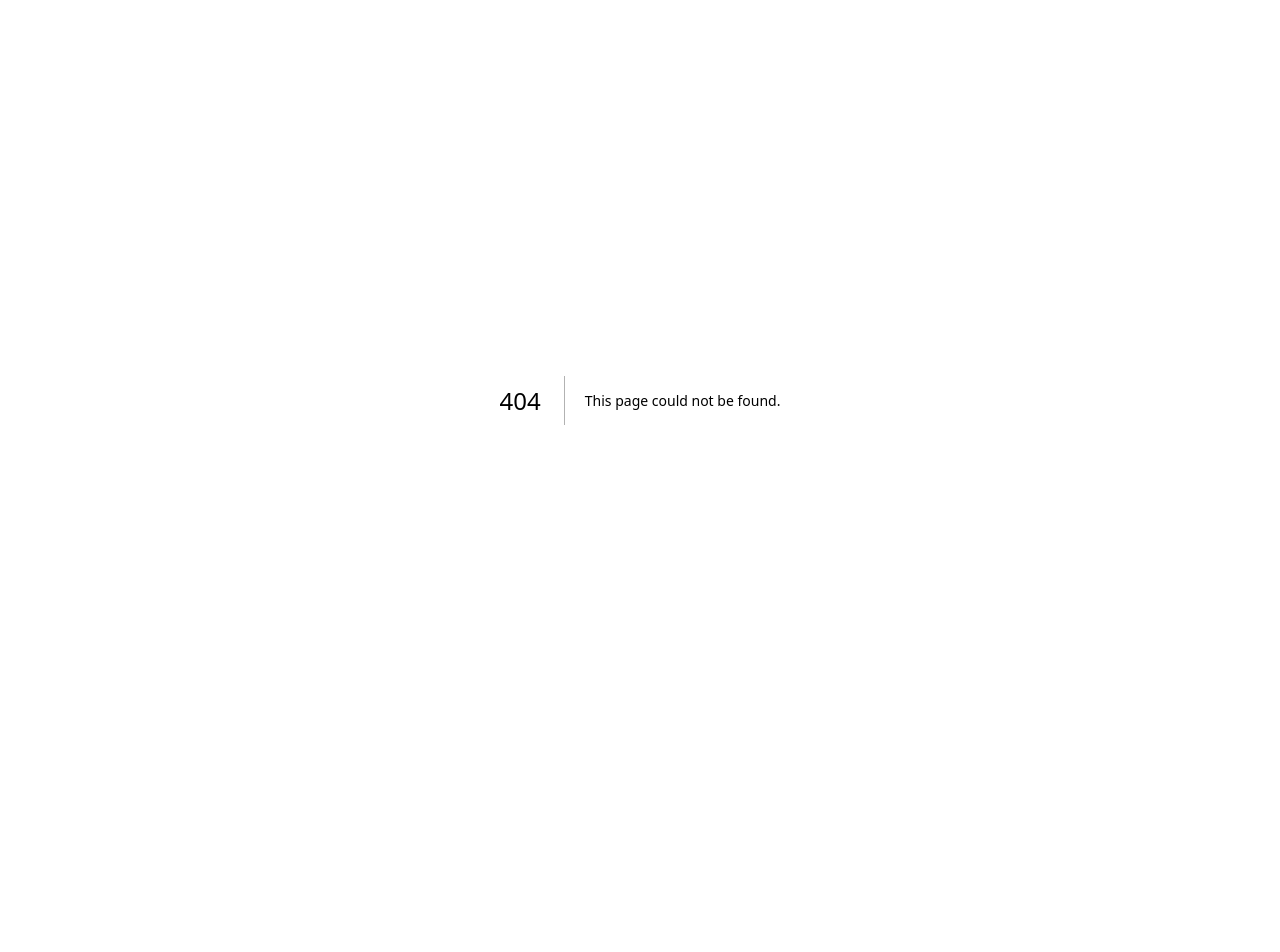
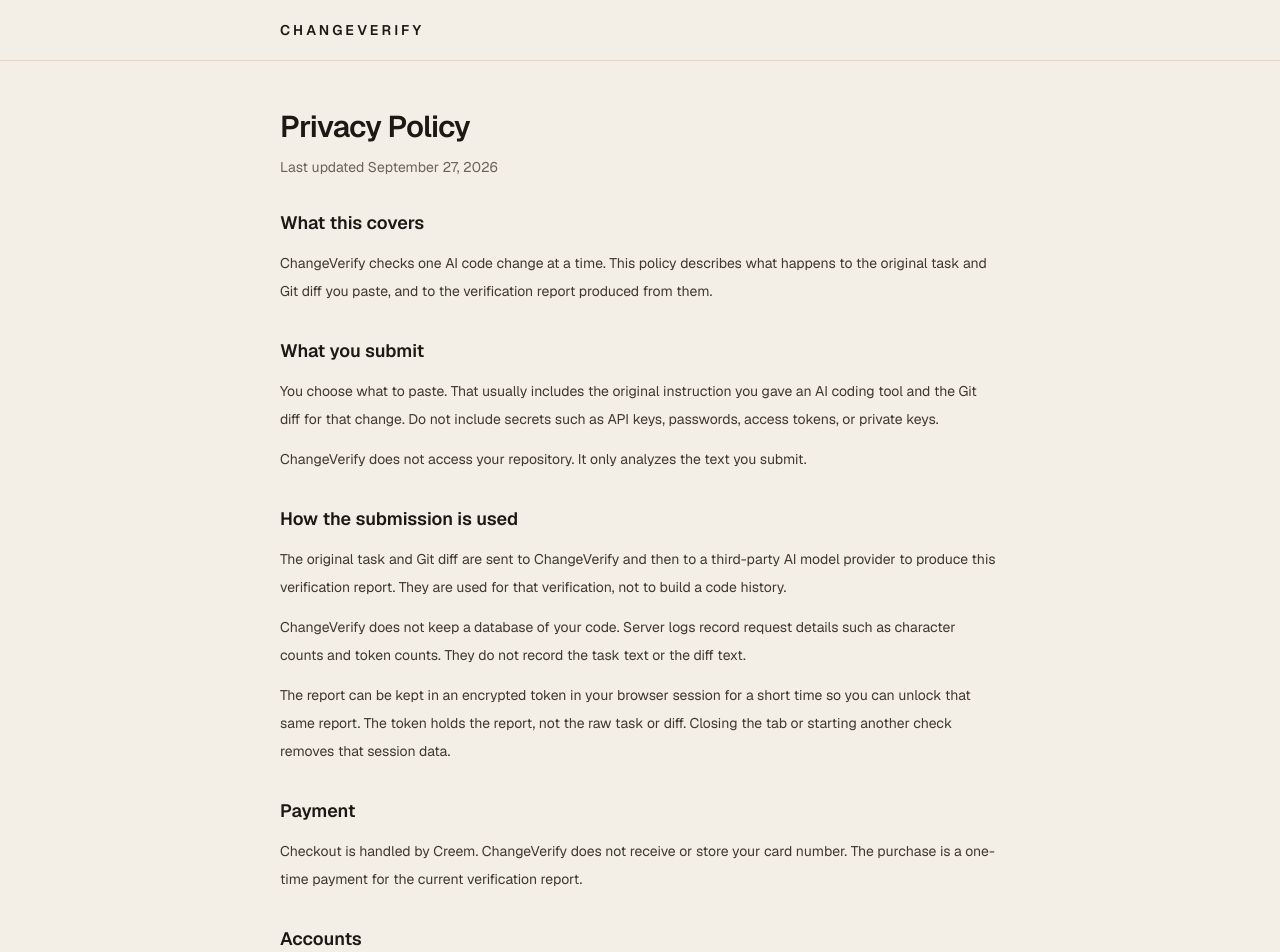
Before and after one commit to Tiger-teng2026/ChangeVerify, a Next.js app: page /privacy in a window 1280 px wide. Before the commit this address had no page. Shown: the top 952 px of the page. Before the commit the page ends 800 px from the top, so only its background shows below. Built offline with nearby package versions, Linux system fonts and the light colour scheme.

Commit message:
Add compliance pages and AI disclaimers

```diff
--- /dev/null
+++ b/app/privacy/page.tsx
@@ -0,0 +1,64 @@
+import type { Metadata } from "next";
+import { Shell } from "@/components/shell";
+
+export const metadata: Metadata = {
+  title: "Privacy Policy - ChangeVerify",
+  description: "How ChangeVerify handles the original task and Git diff you submit for one verification.",
+};
+
+export default function PrivacyPage() {
+  return (
+    <Shell>
+      <h1 className="text-3xl font-semibold tracking-tight">Privacy Policy</h1>
+      <p className="mt-3 text-sm text-[#6b6258]">Last updated September 27, 2026</p>
+      <div className="mt-8 space-y-8 text-sm leading-7 text-[#3f3832]">
+        <section className="space-y-3">
+          <h2 className="text-lg font-semibold text-[#1c1915]">What this covers</h2>
+          <p>
+            ChangeVerify checks one AI code change at a time. This policy describes what happens to
+            the original task and Git diff you paste, and to the verification report produced from
+            them.
+          </p>
+        </section>
+        <section className="space-y-3">
+          <h2 className="text-lg font-semibold text-[#1c1915]">What you submit</h2>
+          <p>
+            You choose what to paste. That usually includes the original instruction you gave an AI
+            coding tool and the Git diff for that change. Do not include secrets such as API keys,
+            passwords, access tokens, or private keys.
+          </p>
+          <p>ChangeVerify does not access your repository. It only analyzes the text you submit.</p>
+        </section>
+        <section className="space-y-3">
+          <h2 className="text-lg font-semibold text-[#1c1915]">How the submission is used</h2>
+          <p>
+            The original task and Git diff are sent to ChangeVerify and then to a third-party AI
+            model provider to produce this verification report. They are used for that verification,
+            not to build a code history.
+          </p>
+          <p>
+            ChangeVerify does not keep a database of your code. Server logs record request details
+            such as character counts and token counts. They do not record the task text or the diff
+            text.
+          </p>
+          <p>
+            The report can be kept in an encrypted token in your browser session for a short time so
+            you can unlock that same report. The token holds the report, not the raw task or diff.
+            Closing the tab or starting another check removes that session data.
+          </p>
+        </section>
+        <section className="space-y-3">
+          <h2 className="text-lg font-semibold text-[#1c1915]">Payment</h2>
+          <p>
+            Checkout is handled by Creem. ChangeVerify does not receive or store your card number.
+            The purchase is a one-time payment for the current verification report.
+          </p>
+        </section>
+        <section className="space-y-3">
+          <h2 className="text-lg font-semibold text-[#1c1915]">Accounts</h2>
+          <p>ChangeVerify does not create a user account for this check.</p>
+        </section>
+      </div>
+    </Shell>
+  );
+}
--- /dev/null
+++ b/app/terms/page.tsx
@@ -0,0 +1,54 @@
+import type { Metadata } from "next";
+import { Shell } from "@/components/shell";
+
+export const metadata: Metadata = {
+  title: "Terms of Service - ChangeVerify",
+  description: "Terms for using ChangeVerify to buy one AI code change verification report.",
+};
+
+export default function TermsPage() {
+  return (
+    <Shell>
+      <h1 className="text-3xl font-semibold tracking-tight">Terms of Service</h1>
+      <p className="mt-3 text-sm text-[#6b6258]">Last updated September 27, 2026</p>
+      <div className="mt-8 space-y-8 text-sm leading-7 text-[#3f3832]">
+        <section className="space-y-3">
+          <h2 className="text-lg font-semibold text-[#1c1915]">The service</h2>
+          <p>
+            ChangeVerify compares the original task you provide with the Git diff you provide. It
+            returns an AI-generated verification report for that change. It does not change your
+            project, run your tests, or access your repository.
+          </p>
+        </section>
+        <section className="space-y-3">
+          <h2 className="text-lg font-semibold text-[#1c1915]">No guarantee of correctness</h2>
+          <p>
+            The report is an analysis of the text you submitted. It can miss issues or be wrong. It
+            does not prove that your code is correct, secure, bug-free, or ready to ship. You are
+            responsible for reviewing the change before you ship it.
+          </p>
+        </section>
+        <section className="space-y-3">
+          <h2 className="text-lg font-semibold text-[#1c1915]">One-time purchase</h2>
+          <p>
+            The paid unlock is a one-time purchase of the full report for the current verification.
+            It is not a subscription, a membership, or a credit for later checks. A new change
+            requires a new verification.
+          </p>
+          <p>
+            Payment is processed by Creem. The full report is shown after Creem confirms that this
+            payment is complete. Because the report is delivered at that time, the purchase is not
+            refundable except where the law requires a refund.
+          </p>
+        </section>
+        <section className="space-y-3">
+          <h2 className="text-lg font-semibold text-[#1c1915]">Your submissions</h2>
+          <p>
+            You are responsible for the text you paste. Do not submit secrets, or code you are not
+            allowed to send to a third-party AI model provider for analysis.
+          </p>
+        </section>
+      </div>
+    </Shell>
+  );
+}
--- a/components/report-view.tsx
+++ b/components/report-view.tsx
@@ -269,6 +269,10 @@ function PreviewReport({
             This is a free preview of this change. One payment unlocks the full report for this
             change only.
           </p>
+          <p className="mt-2">
+            This is an AI analysis of the text you submitted. It can miss issues or be wrong. It
+            does not verify runtime behavior, test results, repository-wide correctness, or security.
+          </p>
         </div>
       </section>
       <section>
--- a/components/shell.tsx
+++ b/components/shell.tsx
@@ -5,7 +5,7 @@ import type { ReactNode } from "react";
 
 export function Shell({ children }: { children: ReactNode }) {
   return (
-    <div className="min-h-full bg-[#f3efe6] text-[#1c1915]">
+    <div className="flex min-h-full flex-col bg-[#f3efe6] text-[#1c1915]">
       <header className="border-b border-[#e4d9c8]">
         <div className="mx-auto flex max-w-3xl items-center px-6 py-5">
           <Link href="/" className="text-sm font-semibold tracking-[0.22em] uppercase">
@@ -13,7 +13,13 @@ export function Shell({ children }: { children: ReactNode }) {
           </Link>
         </div>
       </header>
-      <main className="mx-auto w-full max-w-3xl px-6 py-12">{children}</main>
+      <main className="mx-auto w-full max-w-3xl flex-1 px-6 py-12">{children}</main>
+      <footer className="border-t border-[#e4d9c8]">
+        <div className="mx-auto flex max-w-3xl gap-5 px-6 py-5 text-sm text-[#5c5348]">
+          <Link href="/privacy">Privacy</Link>
+          <Link href="/terms">Terms</Link>
+        </div>
+      </footer>
     </div>
   );
 }
```
